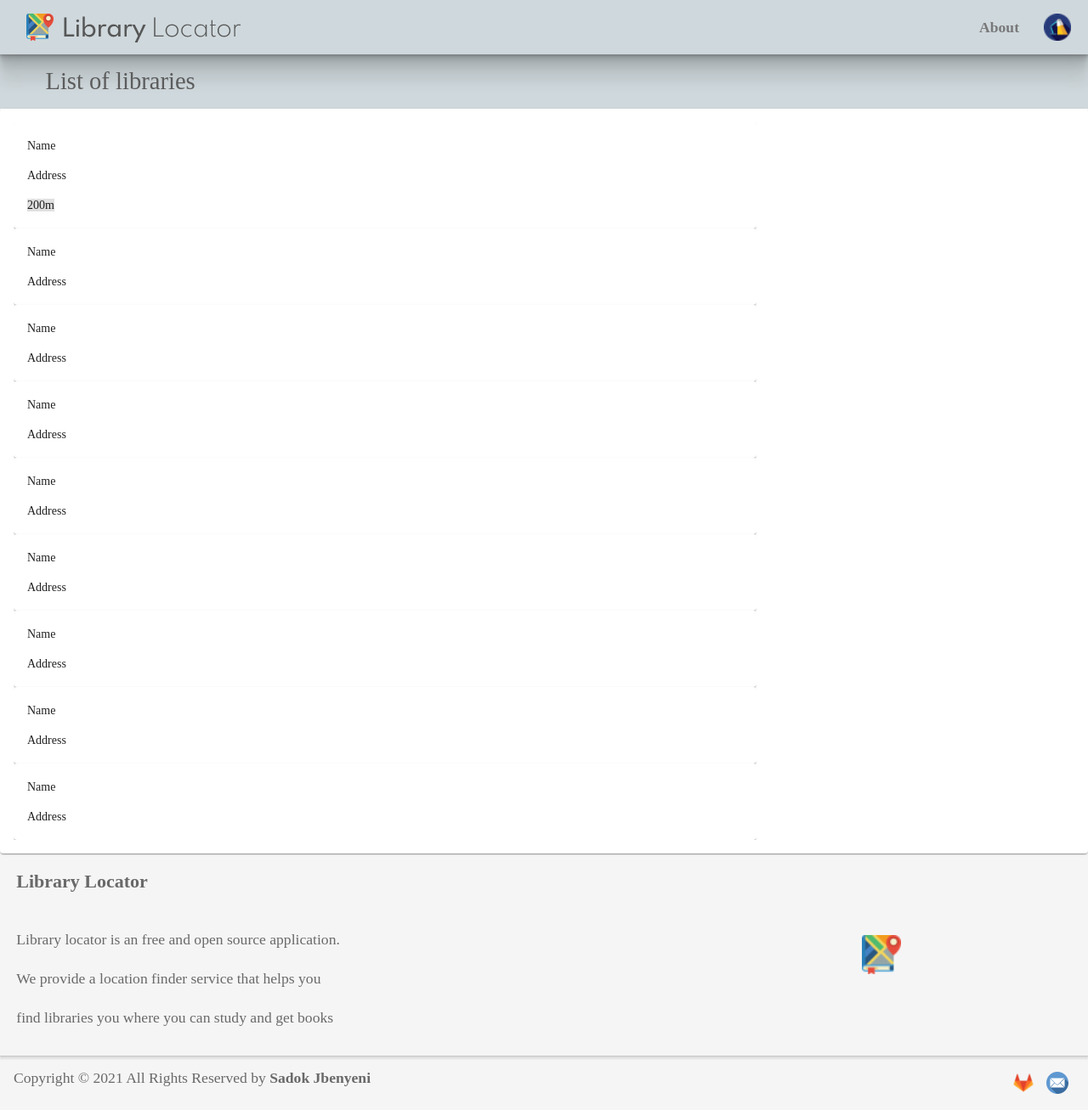
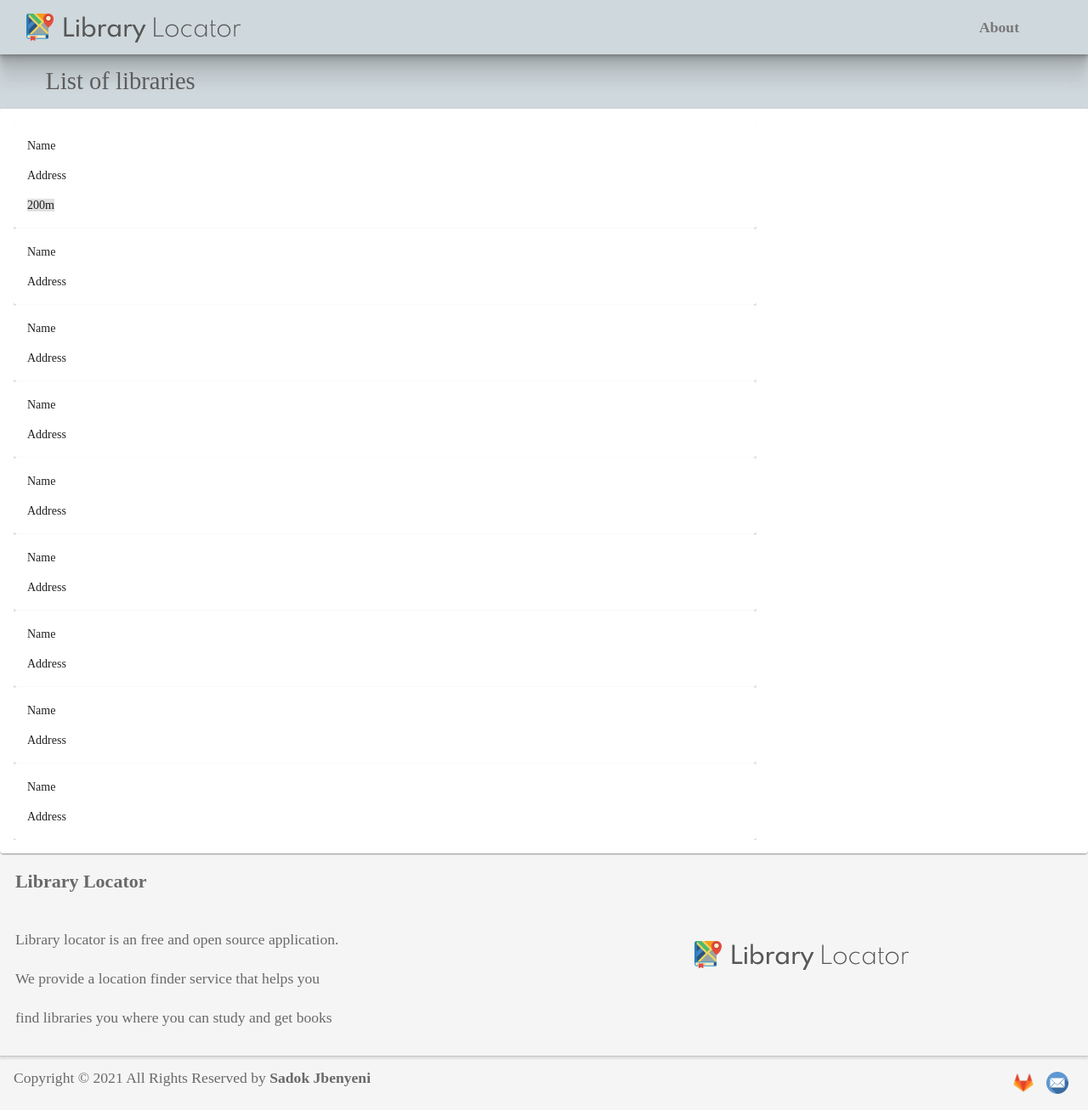
Before and after one commit to sadokjbenyeni/LibraryLocator, an Angular app in the folder app_public/: page / in a window 1280 px wide. Shown: the whole page at 85% size. Built offline with nearby package versions, Linux system fonts and the light colour scheme; a web font is replaced by a local one.

Commit message:
Fixed an issue related to dark theme that doesnt persist when reloading

```diff
--- a/app_public/src/app/home-list/home-list.component.html
+++ b/app_public/src/app/home-list/home-list.component.html
@@ -23,9 +23,9 @@
                         <a class="sidenav-element" href="">About</a>
                     </li>
                 </ul>
-                <button mat-icon-button matTooltip="Enable {{theme}} theme" [value]="theme" (click)="toggleTheme()">
-                    <span *ngIf="theme == 'light'" class="light-off-icon"></span>
-                    <span *ngIf="theme == 'dark'" class="light-on-icon"></span>
+                <button mat-icon-button matTooltip="Switch off {{theme}} theme" (click)="toggleTheme()">
+                    <span *ngIf="theme == 'dark'" class="light-off-icon"></span>
+                    <span *ngIf="theme == 'light'" class="light-on-icon"></span>
                 </button>
             </mat-toolbar-row>
             <mat-toolbar-row>
@@ -86,7 +86,7 @@
                     <br> We provide a location finder service that helps you
                     <br>find libraries you where you can study and get books
                 </p>
-                <span class="footer-icon"></span>
+                <span class="footer-icon navbar-icon"></span>
 
             </mat-toolbar-row>
             <mat-toolbar-row class="footer" color="primary">
--- a/app_public/src/app/home-list/home-list.component.scss
+++ b/app_public/src/app/home-list/home-list.component.scss
@@ -207,7 +207,7 @@ ul {
   grid-template-columns: auto auto auto;
   grid-gap: 10px;
   padding: 10px;
-  height :0%;
+  height: 0%;
   box-shadow: rgba(0, 0, 0, 0.1) 0px 1px 1px, rgba(0, 0, 0, 0.09) 0px 4px 2px;
 }
 
@@ -224,19 +224,12 @@ ul {
   grid-row-start: 2;
   grid-row-end: 3;
   margin-left: 1%;
-
 }
 .footer-icon {
   grid-column-start: 3;
   grid-column-end: 3;
   grid-row-start: 1;
   grid-row-end: 3;
-
-  background: url("../../assets/icons/footer-icon.png");
-  height: 46px;
-  width: 46px;
-  display: block;
-  margin-left: 20%;
 }
 
 .footer-content {
--- a/app_public/src/app/home-list/home-list.component.ts
+++ b/app_public/src/app/home-list/home-list.component.ts
@@ -10,26 +10,35 @@ export class HomeListComponent implements OnInit {
   private static readonly DARK_THEME_CLASS = 'dark-theme';
   private static readonly DARK_THEME_LIGHT = 'light';
   private static readonly DARK_THEME_DARK = 'dark';
-
-  public theme = HomeListComponent.DARK_THEME_DARK;
+  public theme = localStorage.getItem('theme-value');
   public mobile = false;
   constructor(@Inject(DOCUMENT) private document: Document) {
   }
 
   ngOnInit(): void {
+    this.initTheme();
     if (window.screen.width < 600) {
       this.mobile = true;
     }
   }
 
+  public initTheme(): void {
+    if (localStorage.getItem('theme-value') === HomeListComponent.DARK_THEME_DARK) {
+      this.document.documentElement.classList.add(HomeListComponent.DARK_THEME_CLASS);
+    }
+  }
+
   public toggleTheme(): void {
-    if (this.theme === HomeListComponent.DARK_THEME_LIGHT) {
+    if (this.theme === HomeListComponent.DARK_THEME_DARK) {
       this.document.documentElement.classList.remove(HomeListComponent.DARK_THEME_CLASS);
-      this.theme = 'dark';
+      this.theme = HomeListComponent.DARK_THEME_LIGHT;
+      localStorage.setItem('theme-value', HomeListComponent.DARK_THEME_LIGHT);
+
     }
-    else if (this.theme === HomeListComponent.DARK_THEME_DARK) {
+    else if (this.theme === HomeListComponent.DARK_THEME_LIGHT) {
       this.document.documentElement.classList.add(HomeListComponent.DARK_THEME_CLASS);
-      this.theme = 'light';
+      this.theme = HomeListComponent.DARK_THEME_DARK;
+      localStorage.setItem('theme-value', HomeListComponent.DARK_THEME_DARK);
     }
   }
 }
```
